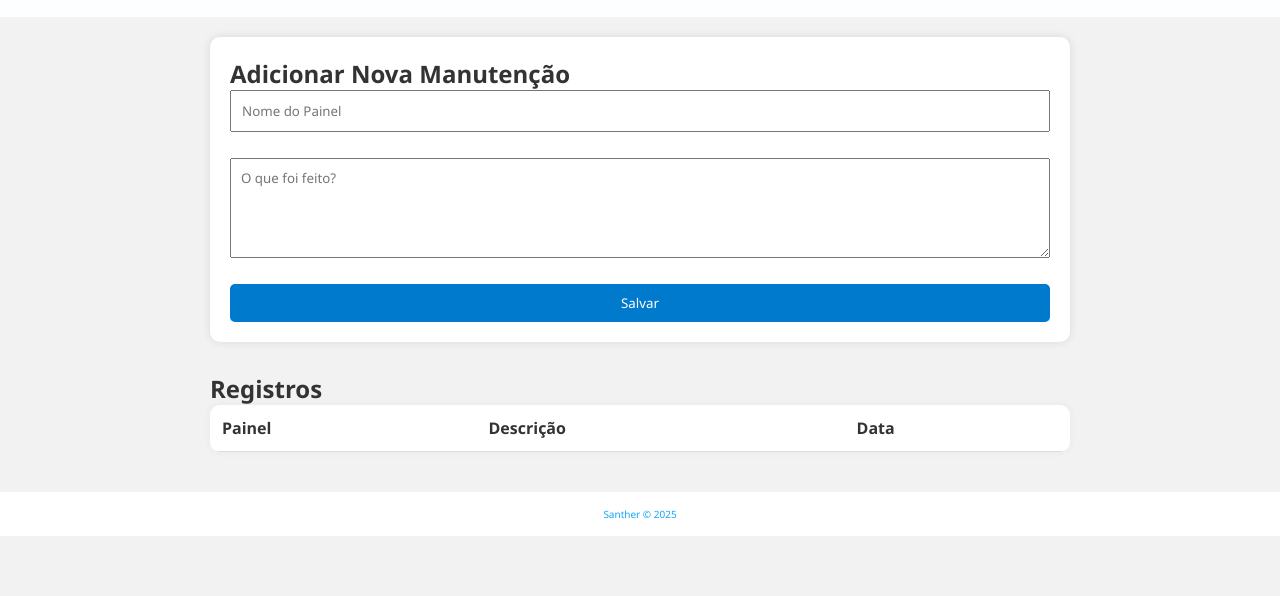
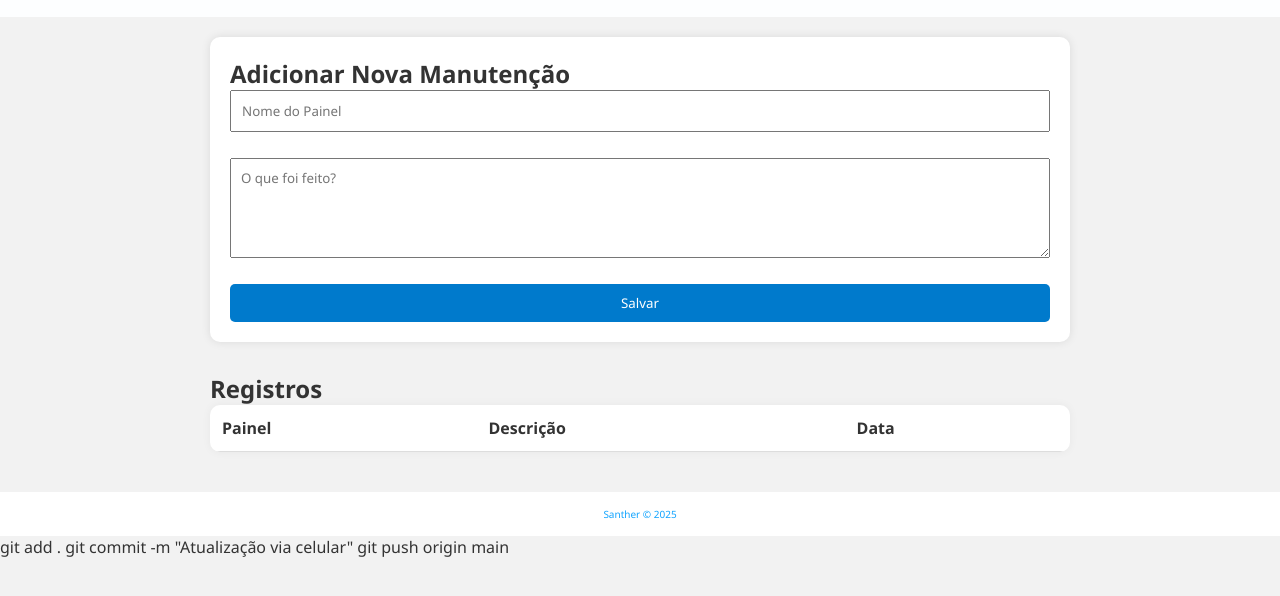
Before and after one commit to Alisson853/SantherManut., a plain HTML site: page index.html in a window 1280 px wide. Shown: the part 118-714 px from the top of the page. Drawn offline with Linux system fonts and the light colour scheme.

Commit message:
Update index.html

```diff
--- a/index.html
+++ b/index.html
@@ -46,4 +46,8 @@
 
   <script src="script.js"></script>
 </body>
+  git add .
+git commit -m "Atualização via celular"
+git push origin main
+
 </html>
```
